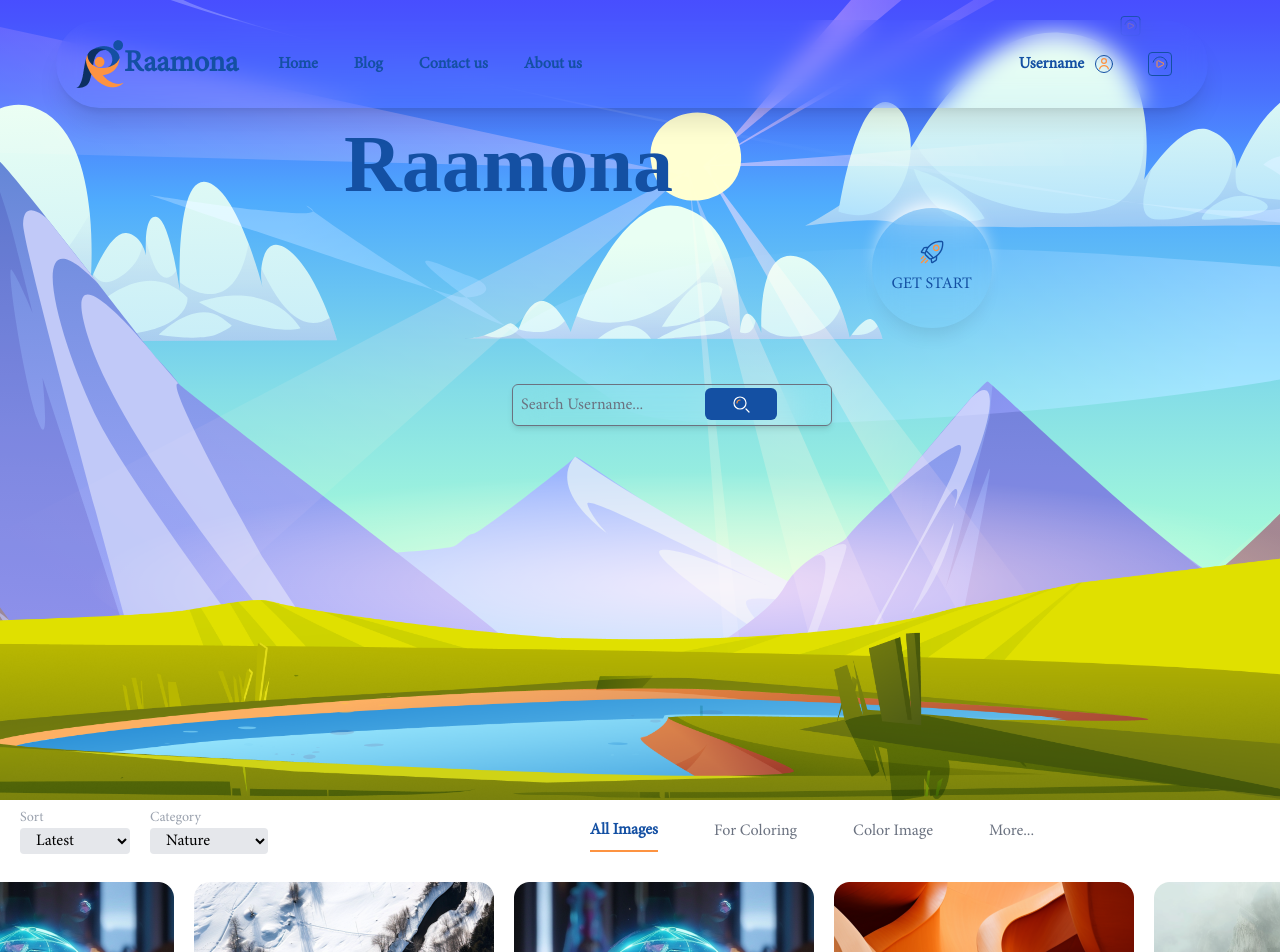
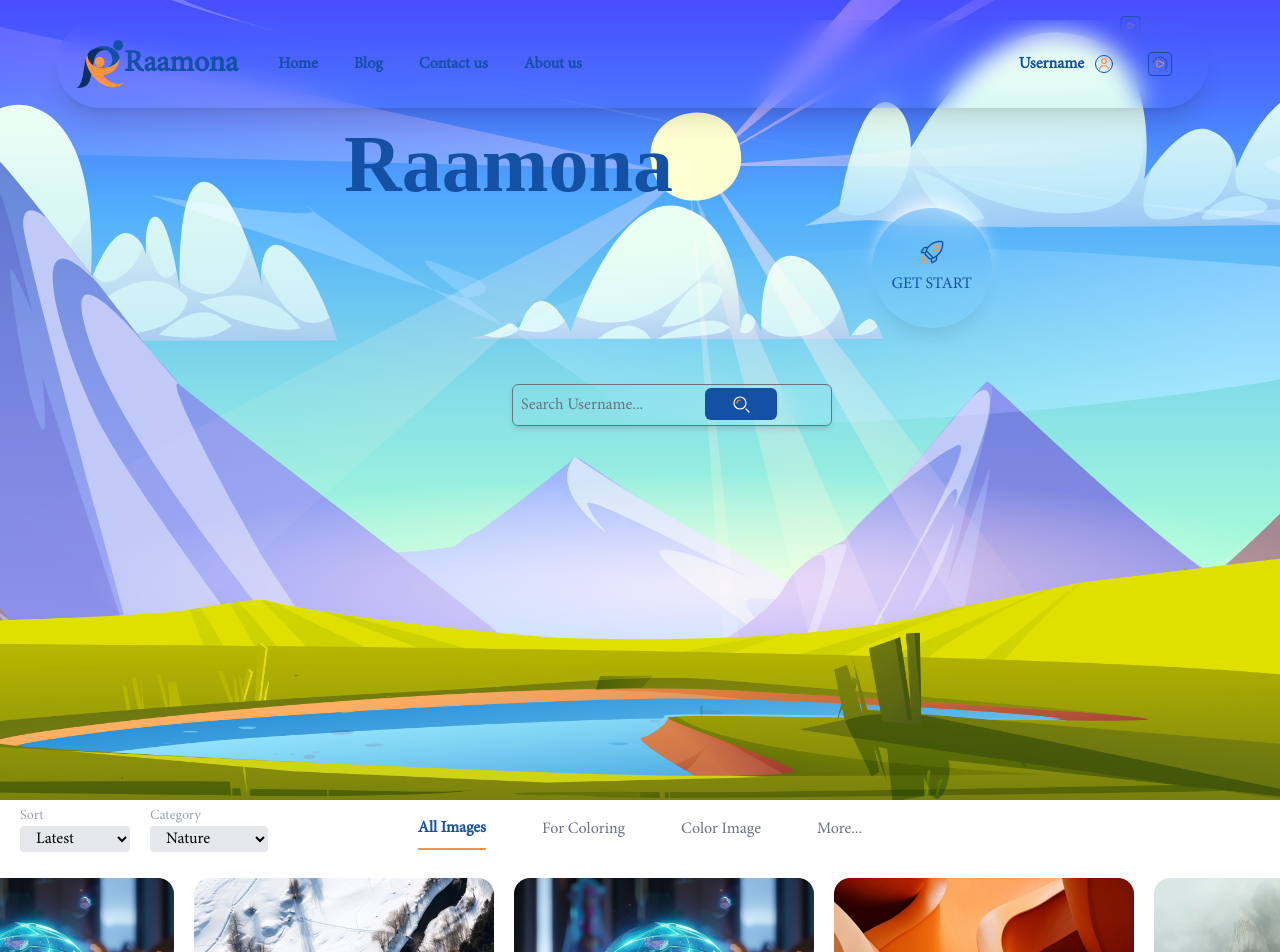
Before and after one commit to zahra-hsb/raamona-parallax, a Next.js app in the folder FrontEnd/: page / in a window 1280 px wide. Shown: the top 952 px of the page. Built offline with nearby package versions, Linux system fonts and the light colour scheme; a web font is replaced by a local one.

Commit message:
the main page tabs is center

```diff
--- a/FrontEnd/src/components/homeComponents/Tabs/index.jsx
+++ b/FrontEnd/src/components/homeComponents/Tabs/index.jsx
@@ -54,8 +54,8 @@ const Tabs = () => {
     return (
         <>
             <section className="w-full">
-                <div className="w-full flex gap-14 justify-center items-center">
-                    <div className="flex gap-5 px-5">
+                <div className="w-full flex gap-14 justify-center items-center py-2">
+                    <div className="absolute left-0 flex gap-5 px-5">
                         <div className="py-2">
                             <p className="text-gray-400 text-sm">Sort</p>
                             <select className="bg-gray-200 cursor-pointer px-3 py-1 rounded">
```
